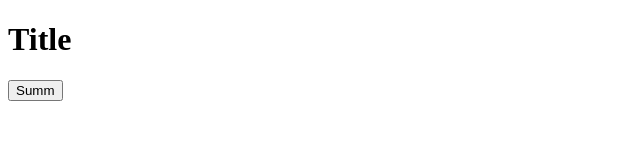
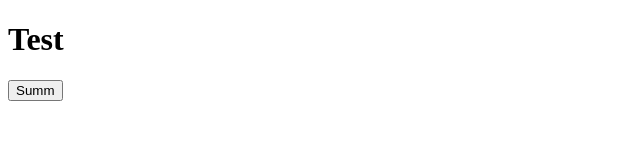
Before and after one commit to smadalin/git, a plain HTML site: page javascript/index.html in a window 1280 px wide. Shown: the full height of the page, 0-640 px from the left. Drawn offline with Linux system fonts and the light colour scheme.

Commit message:
Update index.html

```diff
--- a/javascript/index.html
+++ b/javascript/index.html
@@ -8,7 +8,7 @@
         <link rel="stylesheet" href="css/style.css">
     </head>
     <body>
-        <h1>Title</h1>
+        <h1>Test</h1>
         <button id="summ">Summ</button>
         <script src="js/main.js"></script>
     </body>
```
